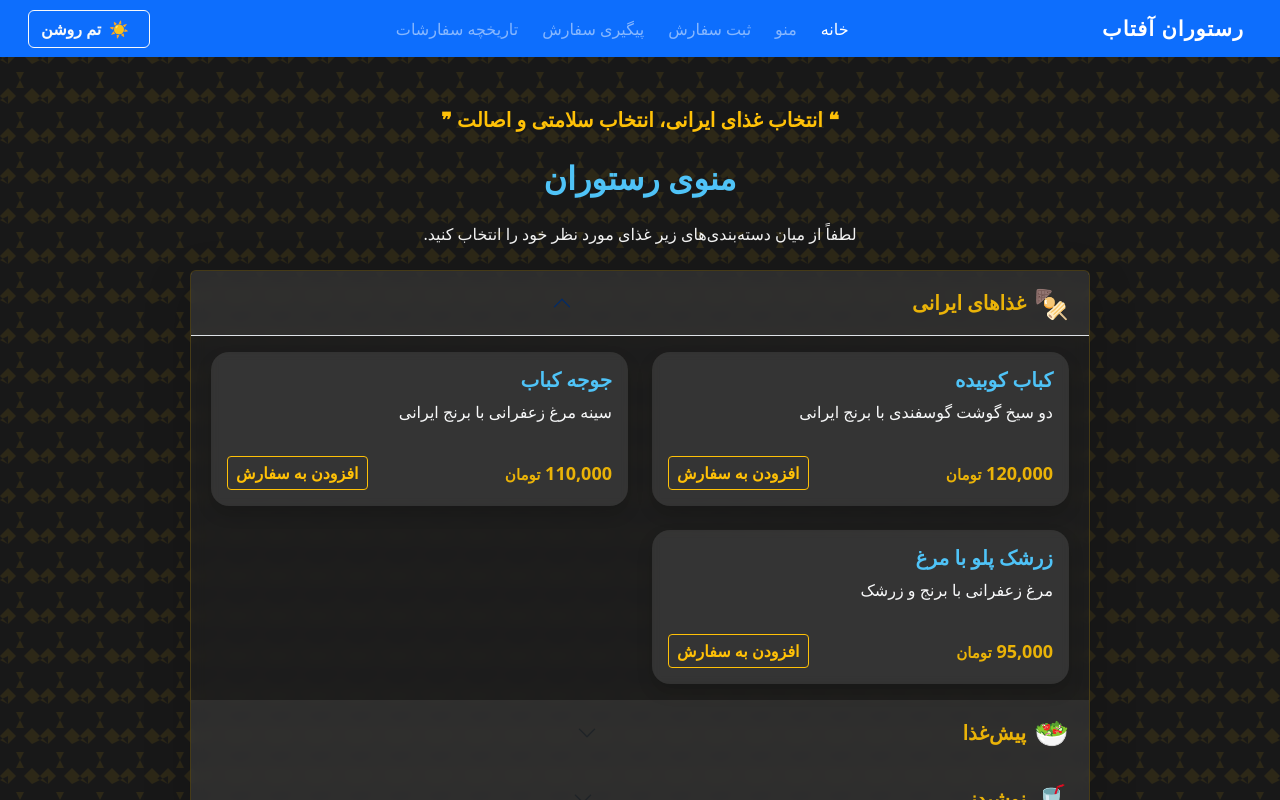
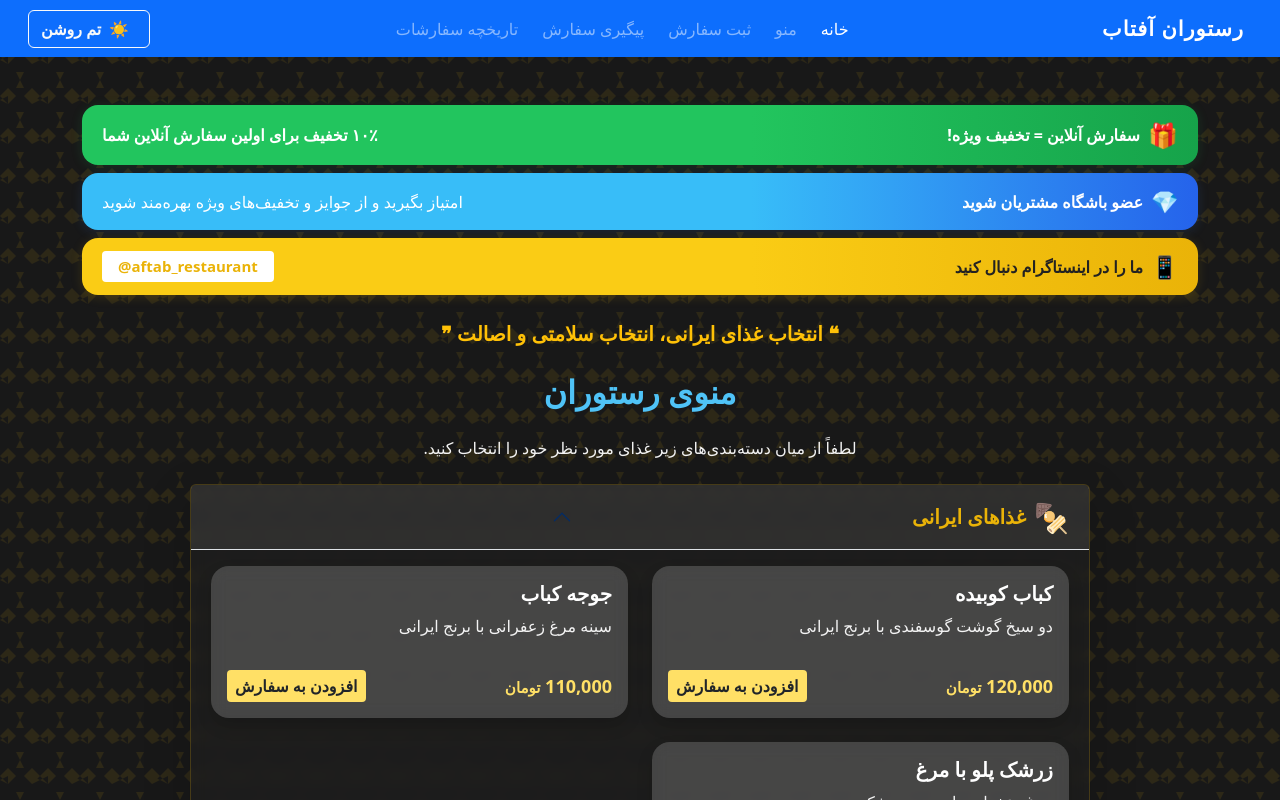
Before and after one commit to artificialxflow/restaurant-mo, a Next.js app: page /menu in a window 1280 px wide. Shown: the top 800 px of the page. Built offline with nearby package versions, Linux system fonts and the light colour scheme.

Commit message:
Update page.tsx

```diff
--- a/app/menu/page.tsx
+++ b/app/menu/page.tsx
@@ -28,9 +28,78 @@ const menuData = [
   },
 ];
 
+const bannerStyles = [
+  {
+    background: "linear-gradient(90deg,#22c55e 60%,#16a34a 100%)",
+    color: "#fff",
+    iconColor: "#fff",
+    boxShadow: "0 2px 12px 0 rgba(34,197,94,0.15)",
+  },
+  {
+    background: "linear-gradient(90deg,#38bdf8 60%,#2563eb 100%)",
+    color: "#fff",
+    iconColor: "#fff",
+    boxShadow: "0 2px 12px 0 rgba(59,130,246,0.15)",
+  },
+  {
+    background: "linear-gradient(90deg,#facc15 60%,#eab308 100%)",
+    color: "#222",
+    iconColor: "#b45309",
+    boxShadow: "0 2px 12px 0 rgba(234,179,8,0.15)",
+  },
+];
+
 export default function MenuPage() {
   return (
     <main className="container py-5">
+      {/* Incentive banners */}
+      <div className="mb-4">
+        <div
+          className="d-flex align-items-center justify-content-between mb-2"
+          style={{
+            ...bannerStyles[0],
+            borderRadius: 16,
+            padding: '0.75rem 1.25rem',
+            marginBottom: 12,
+          }}
+        >
+          <div className="d-flex align-items-center gap-2">
+            <span style={{fontSize: 24, color: bannerStyles[0].iconColor}} role="img" aria-label="تخفیف">🎁</span>
+            <span className="fw-bold">سفارش آنلاین = تخفیف ویژه!</span>
+          </div>
+          <span className="fw-bold">۱۰٪ تخفیف برای اولین سفارش آنلاین شما</span>
+        </div>
+        <div
+          className="d-flex align-items-center justify-content-between mb-2"
+          style={{
+            ...bannerStyles[1],
+            borderRadius: 16,
+            padding: '0.75rem 1.25rem',
+            marginBottom: 12,
+          }}
+        >
+          <div className="d-flex align-items-center gap-2">
+            <span style={{fontSize: 22, color: bannerStyles[1].iconColor}} role="img" aria-label="باشگاه مشتریان">💎</span>
+            <span className="fw-bold">عضو باشگاه مشتریان شوید</span>
+          </div>
+          <span>امتیاز بگیرید و از جوایز و تخفیف‌های ویژه بهره‌مند شوید</span>
+        </div>
+        <div
+          className="d-flex align-items-center justify-content-between"
+          style={{
+            ...bannerStyles[2],
+            borderRadius: 16,
+            padding: '0.75rem 1.25rem',
+            marginBottom: 12,
+          }}
+        >
+          <div className="d-flex align-items-center gap-2">
+            <span style={{fontSize: 22, color: bannerStyles[2].iconColor}} role="img" aria-label="شبکه اجتماعی">📱</span>
+            <span className="fw-bold">ما را در اینستاگرام دنبال کنید</span>
+          </div>
+          <a href="#" className="btn btn-outline-dark btn-sm fw-bold px-3" style={{fontSize: 15, background: '#fff', color: '#eab308', border: 'none'}}>aftab_restaurant@</a>
+        </div>
+      </div>
       <div className="text-center mb-4">
         <span className="fw-bold text-warning" style={{fontSize: 20}}>
           <span role="img" aria-label="quote">❝</span> انتخاب غذای ایرانی، انتخاب سلامتی و اصالت <span role="img" aria-label="quote">❞</span>
@@ -77,19 +146,20 @@ export default function MenuPage() {
                       <div
                         className="card h-100 shadow border-0"
                         style={{
-                          background: "rgba(255,255,255,0.10)",
-                          backdropFilter: "blur(4px)",
+                          background: "rgba(255,255,255,0.18)", // lighter for better readability
+                          color: '#fff',
+                          backdropFilter: "blur(8px)",
                           borderRadius: 18,
                         }}
                       >
                         <div className="card-body d-flex flex-column justify-content-between">
                           <div>
-                            <h5 className="card-title mb-2" style={{color: '#4fc3f7', fontWeight: 700}}>{item.name}</h5>
-                            <p className="card-text mb-2 text-light" style={{minHeight: 32}}>{item.desc}</p>
+                            <h5 className="card-title mb-2" style={{color: '#fff', fontWeight: 700}}>{item.name}</h5>
+                            <p className="card-text mb-2" style={{minHeight: 32, color: '#f3f3f3'}}>{item.desc}</p>
                           </div>
                           <div className="d-flex justify-content-between align-items-center mt-3">
-                            <span className="fw-bold" style={{color: '#eab308', fontSize: 18}}>{item.price.toLocaleString()} <span style={{fontSize: 15}}>تومان</span></span>
-                            <button className="btn btn-outline-warning btn-sm fw-bold" style={{fontSize: 16}}>افزودن به سفارش</button>
+                            <span className="fw-bold" style={{color: '#ffe066', fontSize: 18}}>{item.price.toLocaleString()} <span style={{fontSize: 15}}>تومان</span></span>
+                            <button className="btn btn-warning btn-sm fw-bold text-dark" style={{fontSize: 16, background: '#ffe066', border: 'none'}}>افزودن به سفارش</button>
                           </div>
                         </div>
                       </div>
```
